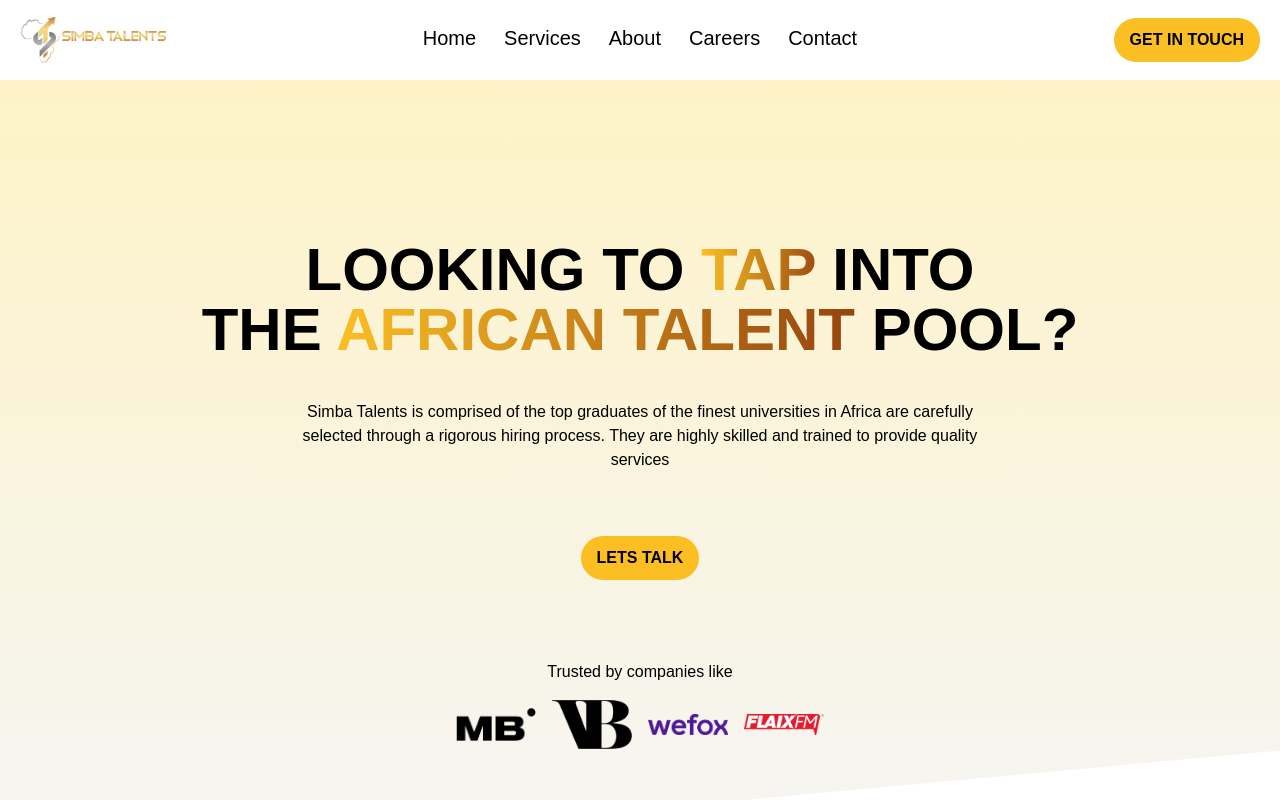
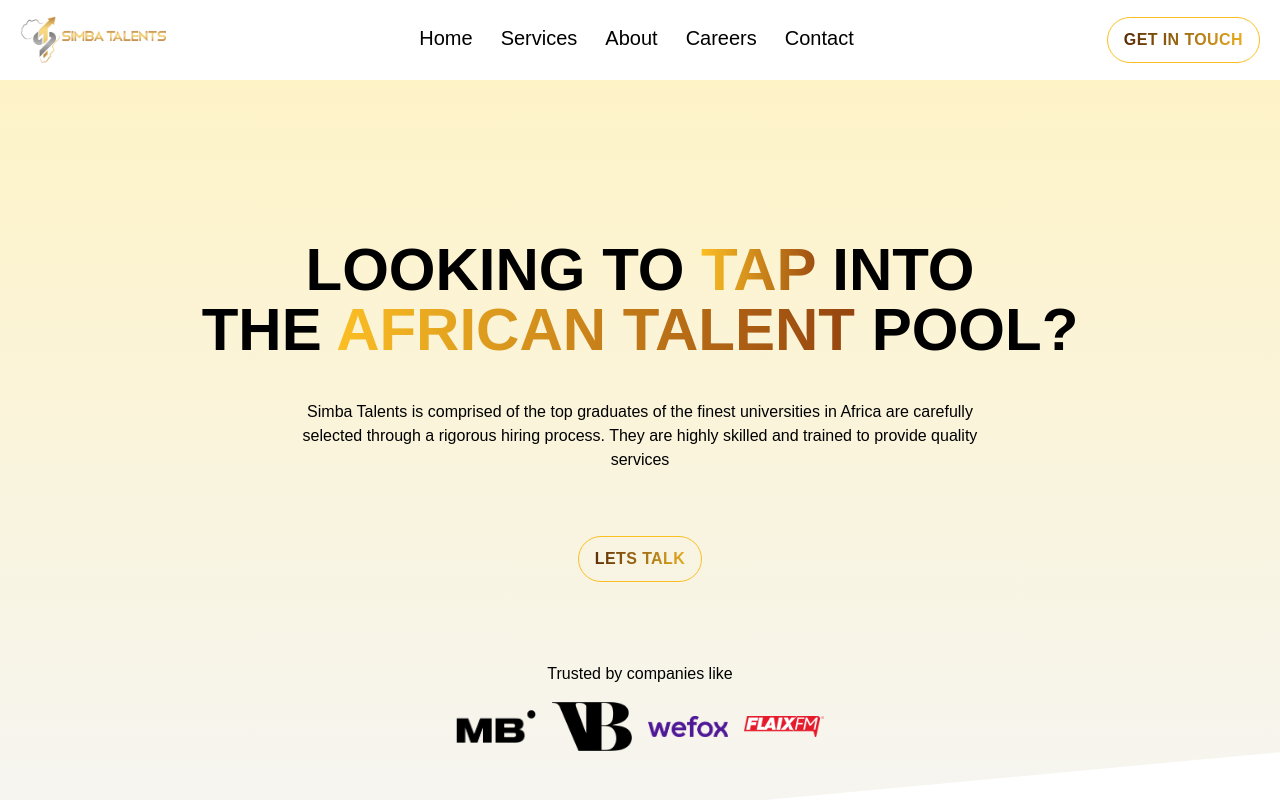
Before and after one commit to Lubwama-Emmanuel/STG_tailwind_react, a React (Create React App) app: page / in a window 1280 px wide. Shown: the top 800 px of the page. Built offline with nearby package versions, Linux system fonts and the light colour scheme.

Commit message:
feat:(changed bg color and border)

```diff
--- a/src/ui/Button.jsx
+++ b/src/ui/Button.jsx
@@ -1,6 +1,6 @@
 export default function Button({ children }) {
   return (
-    <button className="hidden rounded-full bg-amber-400 px-4 py-2.5 font-bold uppercase transition-all duration-75 hover:bg-gradient-to-r hover:from-amber-400 hover:to-amber-800 hover:text-stone-100 sm:inline-block">
+    <button className="hidden rounded-full border border-amber-400 bg-gradient-to-r from-amber-950 to-amber-400 bg-clip-text px-4 py-2.5 font-semibold uppercase tracking-wide text-transparent transition-all duration-75 hover:border-amber-600 hover:bg-gradient-to-r hover:from-amber-400 hover:to-amber-800 focus:outline-none focus:ring focus:ring-amber-300 focus:ring-offset-2 sm:inline-block">
       {children}
     </button>
   );
```
